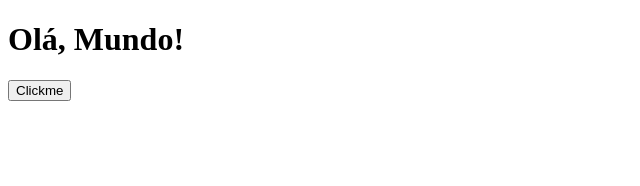
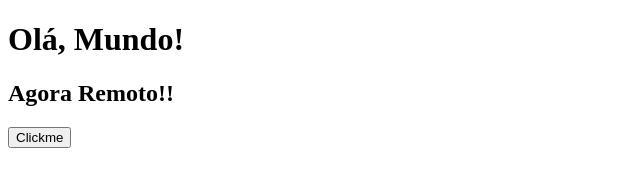
Before and after one commit to MFTECH-code/exemplo, a plain HTML site: page index.html in a window 1280 px wide. Shown: the whole page, without its empty margins (0-640 px from the left). Drawn offline with Linux system fonts and the light colour scheme.

Commit message:
Adição de subtítulo remoto

```diff
--- a/index.html
+++ b/index.html
@@ -7,6 +7,7 @@
     </head>
     <body>
         <h1>Olá, Mundo!</h1>
+        <h2>Agora Remoto!!</h2>
         <button onclick="firstCommit()">Clickme</button>
         <script>
             function firstCommit() {
```
